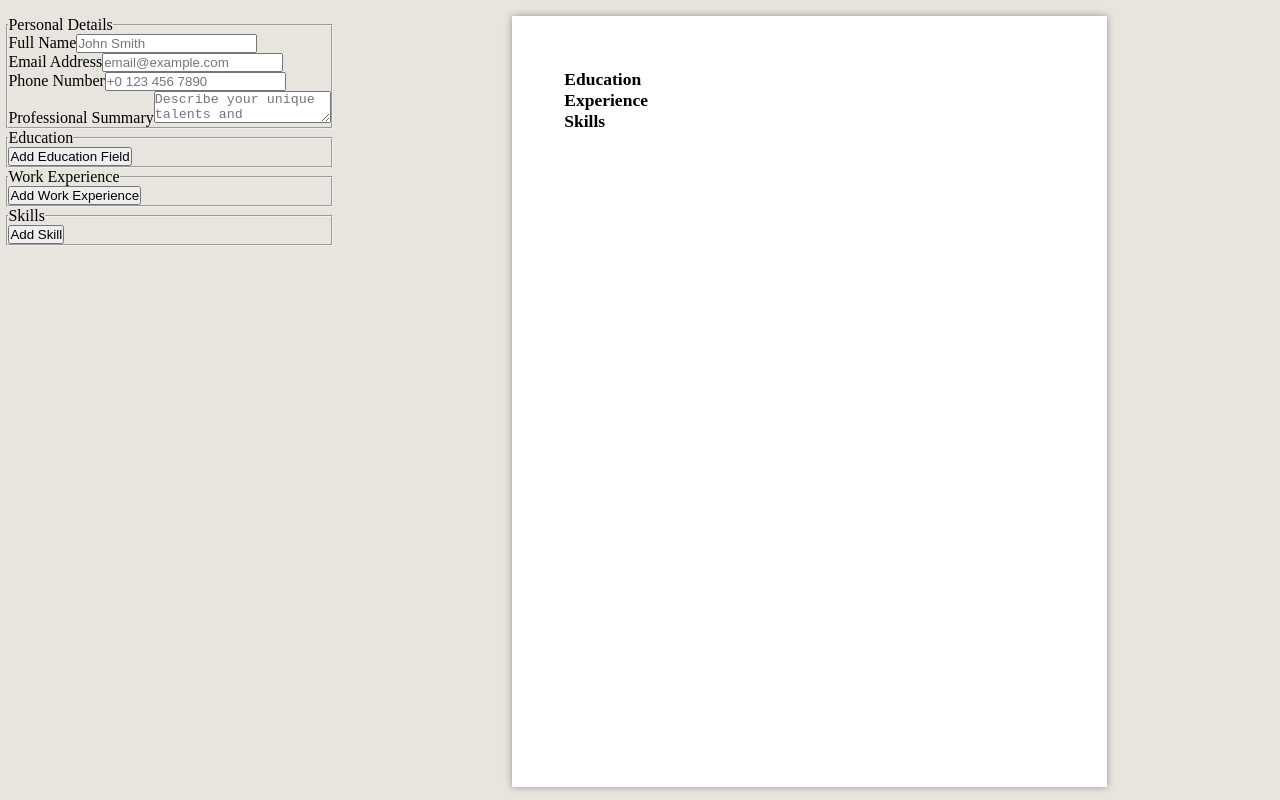
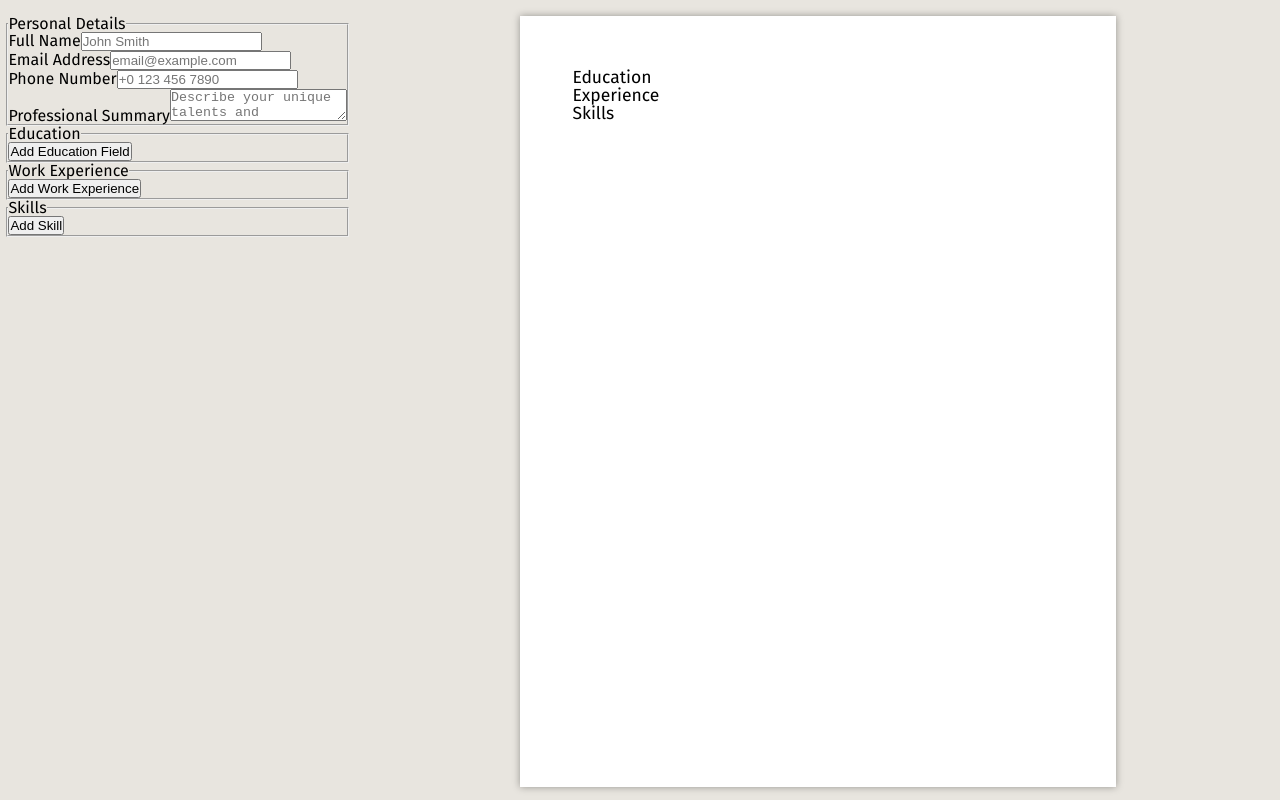
Before and after one commit to Long-Hold/odin-cv-application, a React (Vite) app: page / in a window 1280 px wide. Built offline with nearby package versions, Linux system fonts and the light colour scheme.

Commit message:
feat: install fira-sans font

```diff
--- a/src/index.css
+++ b/src/index.css
@@ -1,3 +1,10 @@
+@font-face {
+  font-family: 'fira_sansregular';
+  src: url('../src/assets/fonts/firasans-regular.woff2') format('woff2');
+  font-weight: normal;
+  font-style: normal;
+}
+
 *,
 *::before,
 *::after {
@@ -11,6 +18,12 @@
   text-rendering: optimizeLegibility;
   -webkit-font-smoothing: antialiased;
   -moz-osx-font-smoothing: grayscale;
+}
+
+body {
+  font-family:
+    "fira_sansregular", system-ui, "Segoe UI", Roboto, Helvetica, Arial,
+    sans-serif, "Apple Color Emoji", "Segoe UI Emoji";
 }
 
 /* Hides certain elements so they do not take up space,
```
Also changed, not shown: src/assets/fonts/firasans-regular.woff2 (added).
